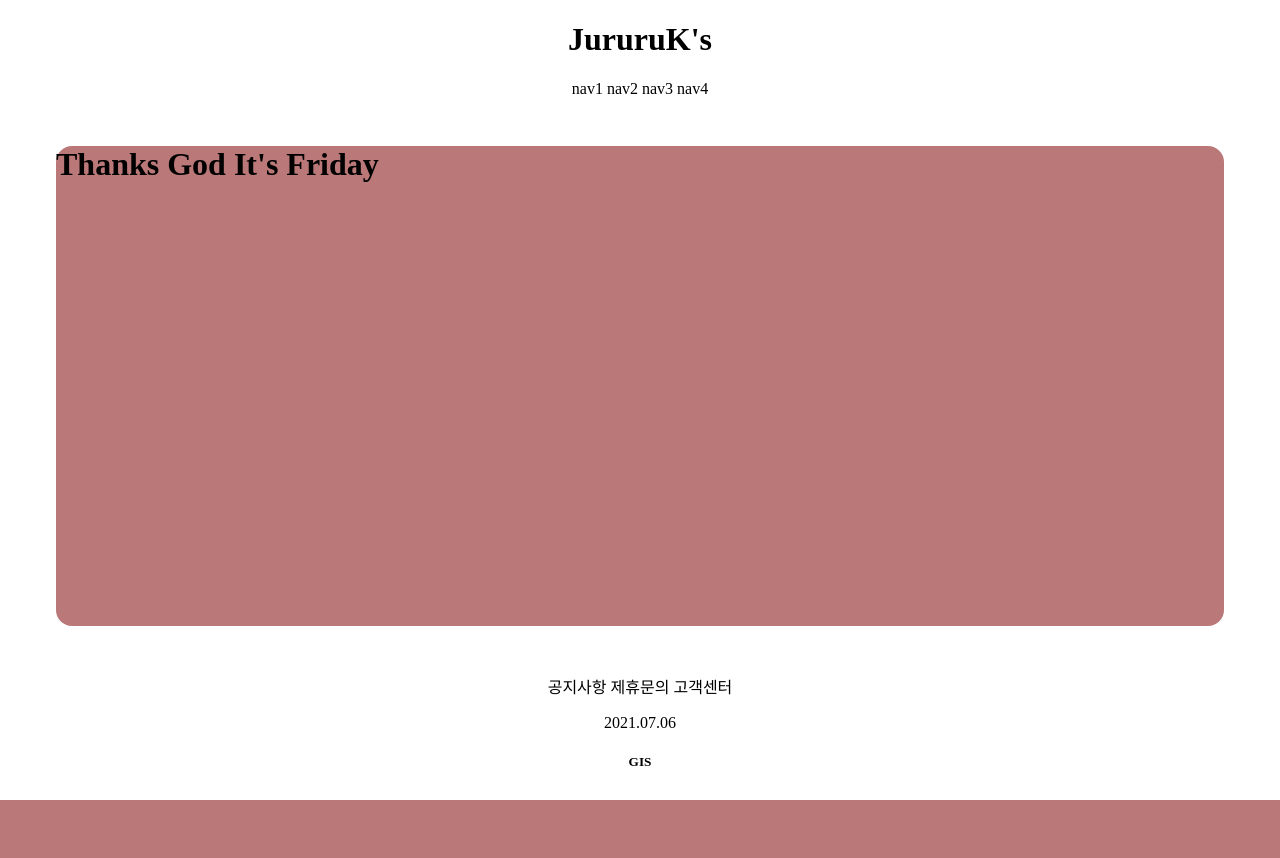
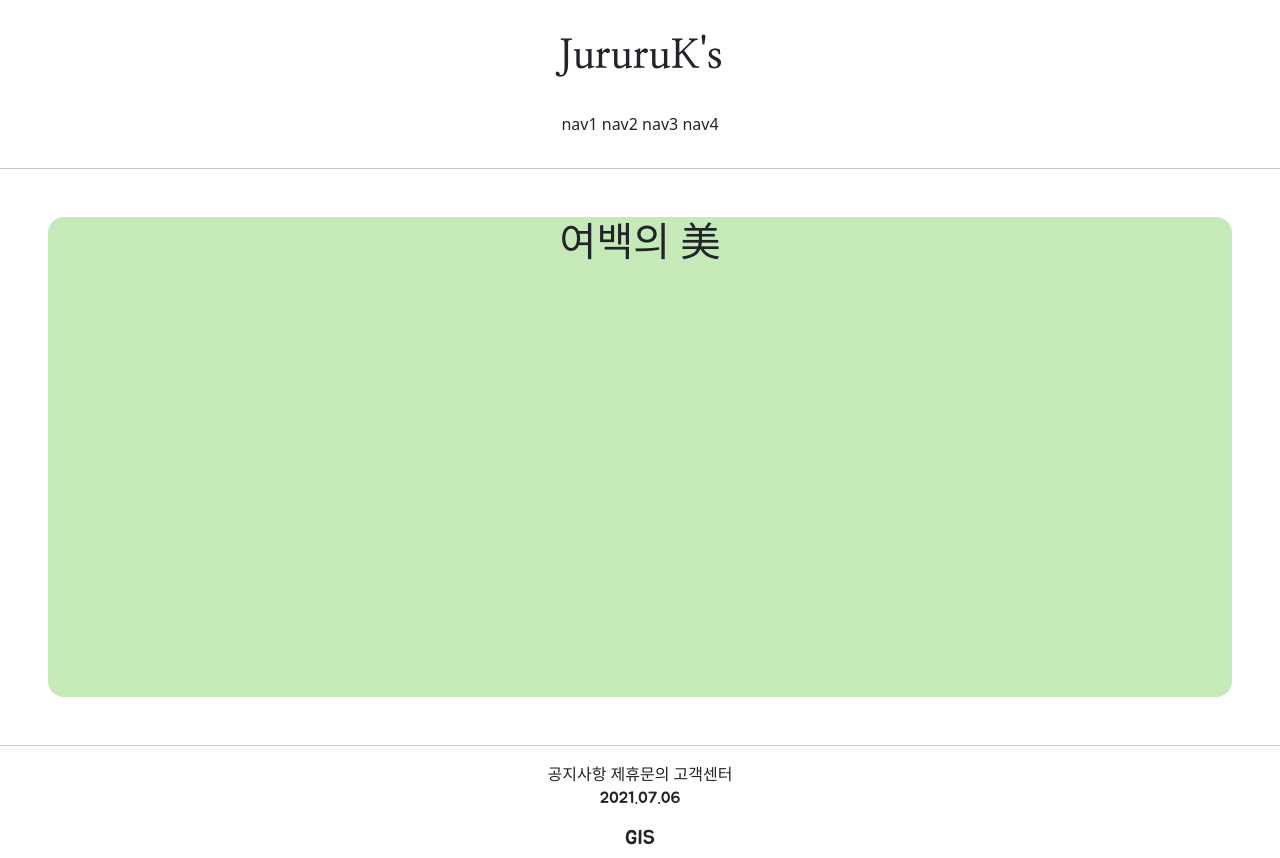
Before and after one commit to JururuK/practice, a Django app: page /myself/intro/ in a window 1280 px wide. Before the commit the page ends 800 px from the top, so only its background shows below. Run offline with Django 3.2, Linux system fonts and the light colour scheme; parts of the project's set-up code (start-up, migrations or seed data) failed here and were passed over.

Commit message:
7.6 class commit 2

```diff
--- a/myself/templates/myself/intro.html
+++ b/myself/templates/myself/intro.html
@@ -1,7 +1,7 @@
 {% extends 'index.html' %}
 {% block content %}
-<div style = "height : 30rem; background-color : #ba7878; margin: 3rem; border-radius: 1rem;">
-    <h1>Thanks God It's Friday </h1>
+<div style = "text-align:center; height : 30rem; background-color : #c5eab7; margin: 3rem; border-radius: 1rem;">
+    <h1>여백의 美 </h1>
 
 </div>
 {% endblock %}
--- a/templates/footer.html
+++ b/templates/footer.html
@@ -1,10 +1,10 @@
 <div style = "text-align: center">
-    <div>
+    <div style = "margin-top : 1rem 0;margin-bottom : 3rem 0;">
         <span>공지사항</span>
         <span>제휴문의</span>
         <span>고객센터</span>
     </div>
-    <div>
+    <div style = "margin-top : 5rem 0; font-family: 'Jua', sans-serif;">
         <p> 2021.07.06</p>
         <h5>GIS</h5>
     </div>
--- a/templates/head.html
+++ b/templates/head.html
@@ -1,4 +1,12 @@
 <head>
     <meta charset="UTF-8">
     <title>Title</title>
+    {#boot strap link#}
+    <link href="https://cdn.jsdelivr.net/npm/bootstrap@5.0.2/dist/css/bootstrap.min.css"
+          rel="stylesheet" integrity="sha384-EVSTQN3/azprG1Anm3QDgpJLIm9Nao0Yz1ztcQTwFspd3yD65VohhpuuCOmLASjC"
+          crossorigin="anonymous">
+    {# google font link #}
+    <link rel="preconnect" href="https://fonts.googleapis.com">
+    <link rel="preconnect" href="https://fonts.gstatic.com" crossorigin>
+    <link href="https://fonts.googleapis.com/css2?family=Jua&family=Nanum+Myeongjo:wght@700&display=swap" rel="stylesheet">
 </head>
--- a/templates/header.html
+++ b/templates/header.html
@@ -1,8 +1,8 @@
 <div style = "text-align : center">
-    <div>
+    <div style="margin: 2rem 0; font-family: 'Nanum Myeongjo', serif;">  <!-- rem 앞은 상하, 뒤는 좌우 나눔명조 적용이안되면 serif를 적용 -->
         <h1>JururuK's</h1>
     </div>
-    <div>
+    <div style="margin-bottom : 2rem;">
         <span>nav1</span>
         <span>nav2</span>
         <span>nav3</span>
--- a/templates/index.html
+++ b/templates/index.html
@@ -4,11 +4,11 @@
 <body>
 
     {% include 'header.html' %}
-
+<hr>
     {% block content %}
 
     {% endblock %}
-
+<hr>
     {% include 'footer.html' %}
 
 </body>
```
